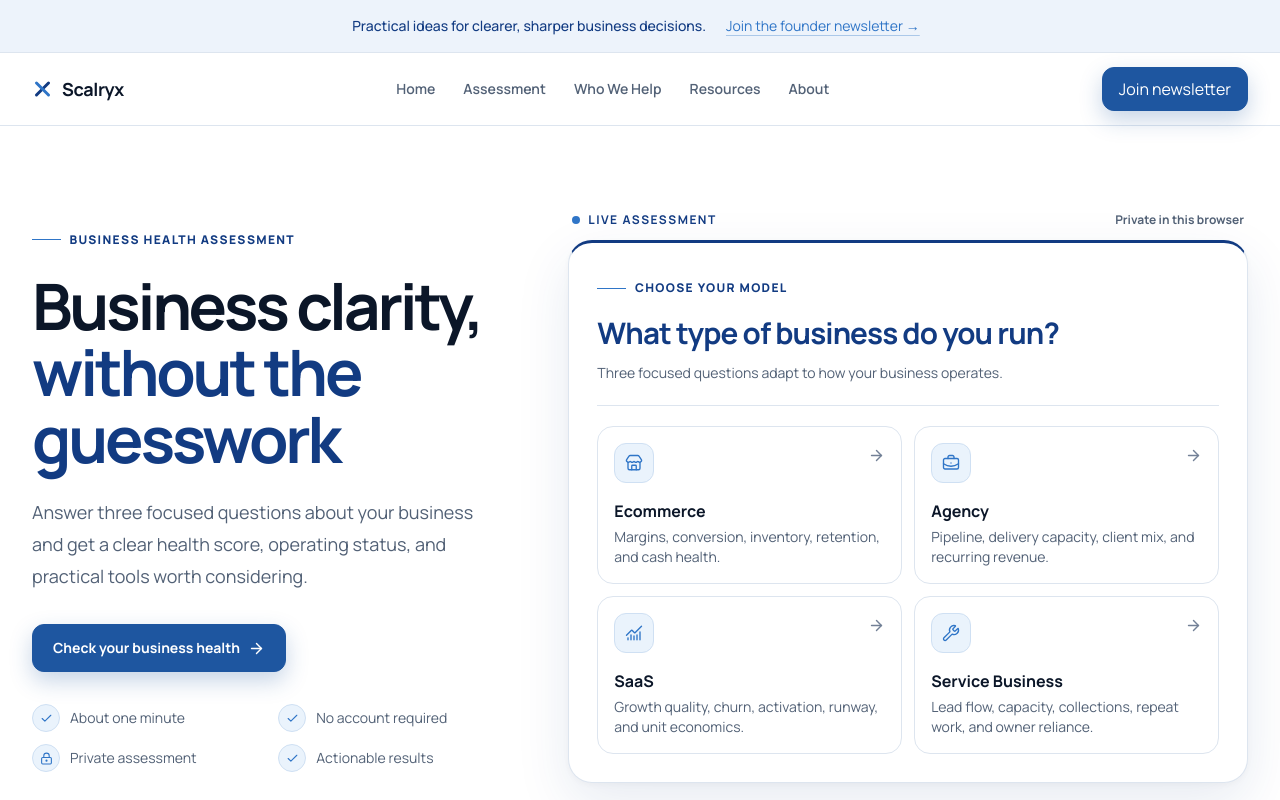
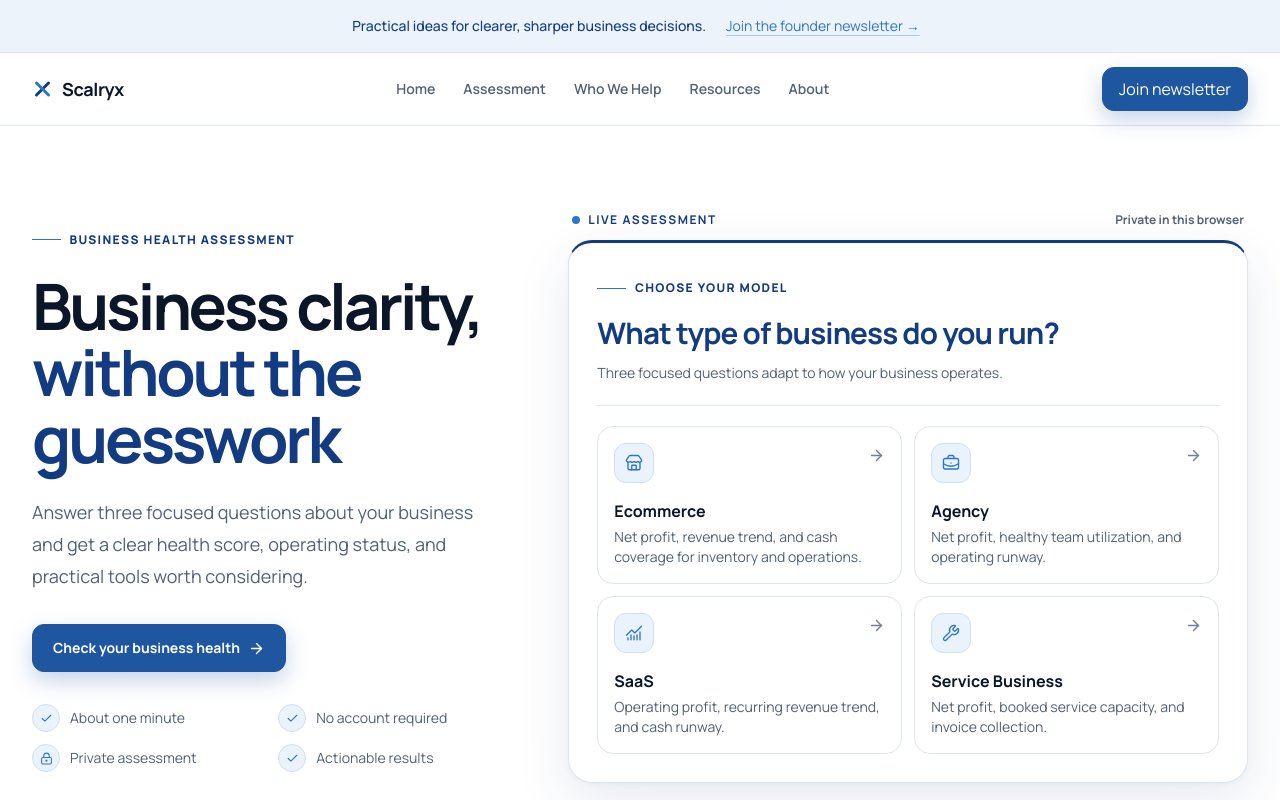
Before and after one commit to swajannaimur/scalryx, a Next.js app: page / in a window 1280 px wide. Shown: the top 800 px of the page. Built offline with nearby package versions, Linux system fonts and the light colour scheme.

Commit message:
fix: align business selector descriptions

```diff
--- a/app/components/assessment/business-type-step.tsx
+++ b/app/components/assessment/business-type-step.tsx
@@ -17,25 +17,25 @@ const businessChoices: readonly {
   {
     type: "ecommerce",
     label: "Ecommerce",
-    description: "Margins, conversion, inventory, retention, and cash health.",
+    description: "Net profit, revenue trend, and cash coverage for inventory and operations.",
     icon: Store,
   },
   {
     type: "agency",
     label: "Agency",
-    description: "Pipeline, delivery capacity, client mix, and recurring revenue.",
+    description: "Net profit, healthy team utilization, and operating runway.",
     icon: BriefcaseBusiness,
   },
   {
     type: "saas",
     label: "SaaS",
-    description: "Growth quality, churn, activation, runway, and unit economics.",
+    description: "Operating profit, recurring revenue trend, and cash runway.",
     icon: ChartNoAxesCombined,
   },
   {
     type: "service",
     label: "Service Business",
-    description: "Lead flow, capacity, collections, repeat work, and owner reliance.",
+    description: "Net profit, booked service capacity, and invoice collection.",
     icon: Wrench,
   },
 ];
```
Also changed, not shown: 1 other file (tests, documents, lock files or other folders).
